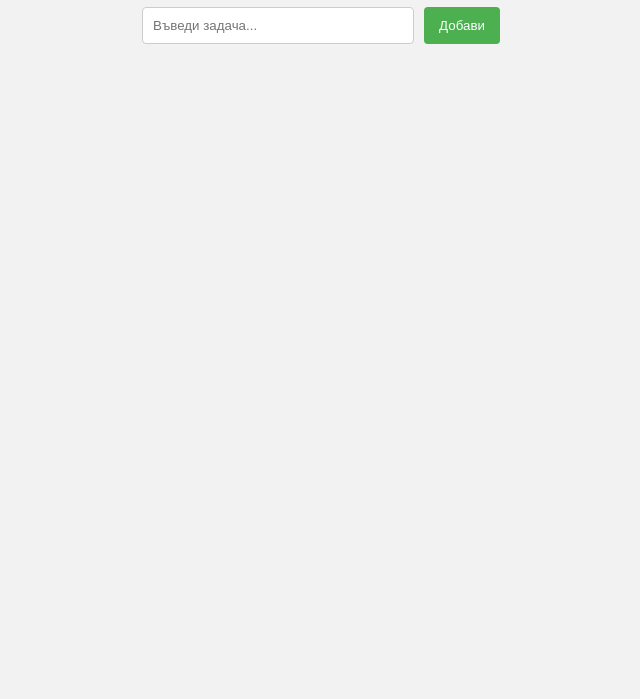
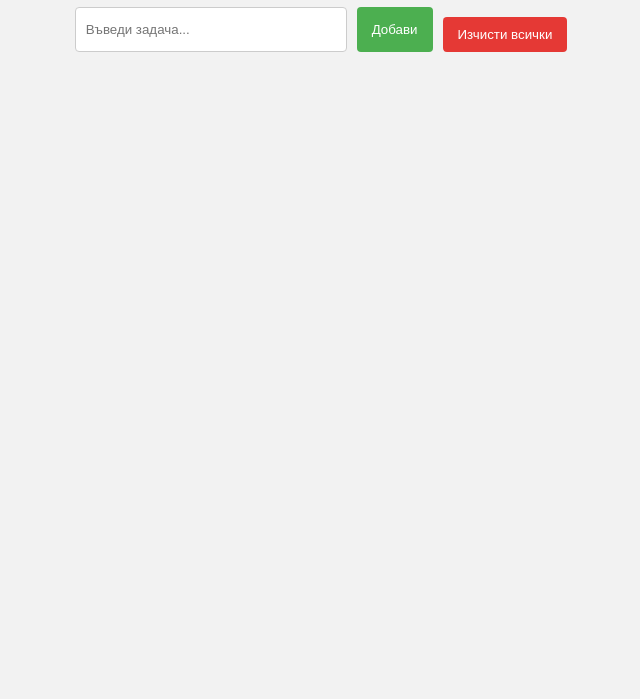
Before and after one commit to HrYaneva/To-Do-App, a plain HTML site: page index.html in a window 1280 px wide. Shown: the part 101-800 px from the top of the page, without its empty margins (319-959 px from the left). Drawn offline with Linux system fonts and the light colour scheme.

Commit message:
clear all

```diff
--- a/index.html
+++ b/index.html
@@ -12,6 +12,8 @@
     <div class="input-area">
         <input id="taskInput" type="text" placeholder="Въведи задача...">
         <button onclick="addTask()">Добави</button>
+        <button id="clearAll" onclick="clearAllTasks()">Изчисти всички</button>
+
     </div>
 
     <ul id="taskList"></ul>
--- a/script.js
+++ b/script.js
@@ -71,3 +71,7 @@ function deleteTask(taskText) {
     tasks = tasks.filter(t => t.text !== taskText);
     localStorage.setItem("tasks", JSON.stringify(tasks));
 }
+function clearAllTasks() {
+    localStorage.removeItem("tasks"); // изчистваме LocalStorage
+    document.getElementById("taskList").innerHTML = ""; // изчистваме списъка
+}
--- a/style.css
+++ b/style.css
@@ -56,3 +56,11 @@ li span {
     text-decoration: line-through;
     opacity: 0.6;
 }
+#clearAll {
+    background: #e53935;
+    margin-top: 10px;
+}
+
+#clearAll:hover {
+    background: #c62828;
+}
```
